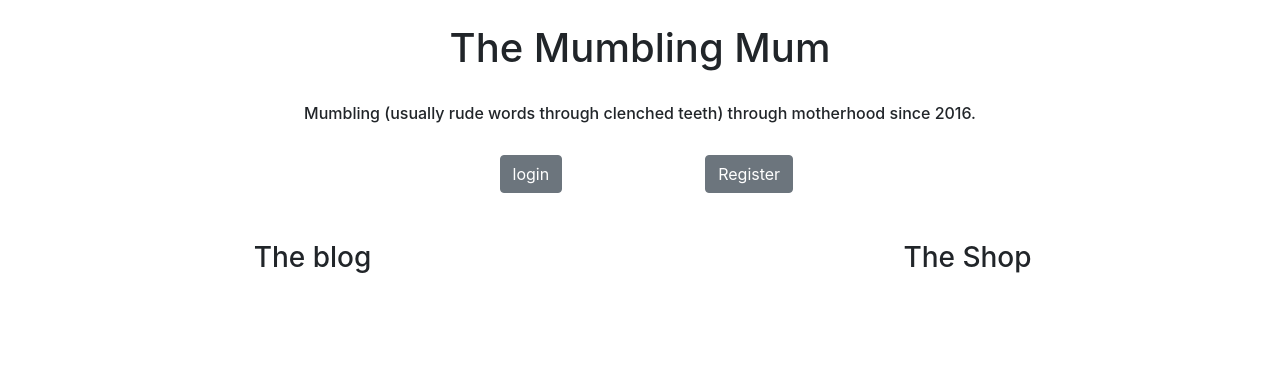
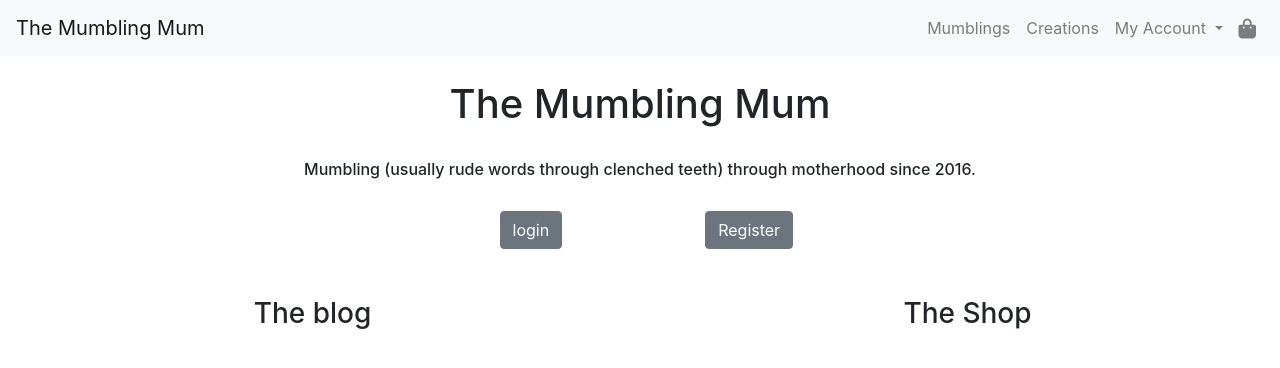
Before and after one commit to Code-Institute-Submissions/mumbling-mum, a Django app: page / in a window 1280 px wide. Shown: the top 368 px of the page. Run offline with Django 3.2, Linux system fonts and the light colour scheme; some libraries are stand-ins or nearby versions.

Commit message:
Nav bar added in base.html. index.html updated to show who is logged in, if logged in.

```diff
--- a/home/templates/home/index.html
+++ b/home/templates/home/index.html
@@ -11,6 +11,11 @@ The Mumbling Mum
             <h1 class="text-center">The Mumbling Mum</h1></br>
             <h6 class="text-center">Mumbling (usually rude words through clenched teeth) through motherhood since 2016.</h6>
             </br>
+            {% if user.is_authenticated %}
+                <div class="row d-flex justify-content-center ">
+                    <p>You are logged in as {{ user }}</p>
+                </div>
+            {% else %}
                 <div class="row d-flex justify-content-center ">
                     <div class="col-2 d-flex justify-content-center">
                         <a href="#" class="btn btn-secondary center-block">login</a>
@@ -19,7 +24,7 @@ The Mumbling Mum
                         <a href="#" class="btn btn-secondary center-block">Register</a>
                     </div>
                 </div>
-
+            {% endif %}
             </br> </br>
         </div>
 
--- a/templates/base.html
+++ b/templates/base.html
@@ -23,6 +23,7 @@
 
     {% block core_js %}
     <!-- Scripts - Positioned in the head so they are loaded as quickly as possible -->
+    <script src="https://kit.fontawesome.com/e9c73d7092.js" crossorigin="anonymous"></script>
     <script src="https://code.jquery.com/jquery-3.5.1.slim.min.js" integrity="sha384-DfXdz2htPH0lsSSs5nCTpuj/zy4C+OGpamoFVy38MVBnE+IbbVYUew+OrCXaRkfj" crossorigin="anonymous"></script>
     <script src="https://cdn.jsdelivr.net/npm/popper.js@1.16.1/dist/umd/popper.min.js" integrity="sha384-9/reFTGAW83EW2RDu2S0VKaIzap3H66lZH81PoYlFhbGU+6BZp6G7niu735Sk7lN" crossorigin="anonymous"></script>
     <script src="https://stackpath.bootstrapcdn.com/bootstrap/4.5.2/js/bootstrap.min.js" integrity="sha384-B4gt1jrGC7Jh4AgTPSdUtOBvfO8shuf57BaghqFfPlYxofvL8/KUEfYiJOMMV+rV" crossorigin="anonymous"></script>
@@ -39,6 +40,49 @@
   </head>
   <body>
     <header>
+        <nav class="navbar navbar-expand-lg navbar-light bg-light">
+            <a class="navbar-brand" href="#">The Mumbling Mum</a>
+            <button class="navbar-toggler" type="button" data-toggle="collapse" data-target="#navbarSupportedContent" aria-controls="navbarSupportedContent" aria-expanded="false" aria-label="Toggle navigation">
+              <span class="navbar-toggler-icon"></span>
+            </button>
+
+            <div class="collapse navbar-collapse justify-content-end" id="navbarSupportedContent">
+              <ul class="navbar-nav">
+                <li class="nav-item">
+                  <a class="nav-link" href="#">Mumblings</a>
+                </li>
+                <li class="nav-item">
+                  <a class="nav-link" href="#">Creations</a>
+                </li>
+                <li class="nav-item dropdown dropdown-menu-right">
+                  <a class="nav-link dropdown-toggle" href="#" id="navbarDropdown" role="button" data-toggle="dropdown" aria-haspopup="true" aria-expanded="false">
+                    My Account
+                  </a>
+                  {% if user.is_authenticated %}
+                  <div class="dropdown-menu" aria-labelledby="navbarDropdown">
+                    <a class="dropdown-item" href="#">My Profile</a>
+                    <a class="dropdown-item" href="#">My Orders</a>
+                    <div class="dropdown-divider"></div>
+                    <a class="dropdown-item" href="#">Log out</a>
+                  </div>
+                  {% else %}
+                  <div class="dropdown-menu" aria-labelledby="navbarDropdown">
+                    <a class="dropdown-item" href="#">Login</a>
+                    <a class="dropdown-item" href="#">Register</a>
+                  </div>
+                  {% endif %}
+                </li>
+                <li class="list-inline-item">
+                    <a class="nav-link" href="#">
+                        <div class="text-center">
+                            <div><i class="fas fa-shopping-bag fa-lg"></i></div>
+                            <!-- Add additional code for the shopping bag here -->
+                        </div>
+                    </a>
+                </li>
+              </ul>
+            </div>
+          </nav>
         {% block header %}
         {% endblock %}
     </header>
```
Lines whose indentation alone changed are shown as unchanged.
